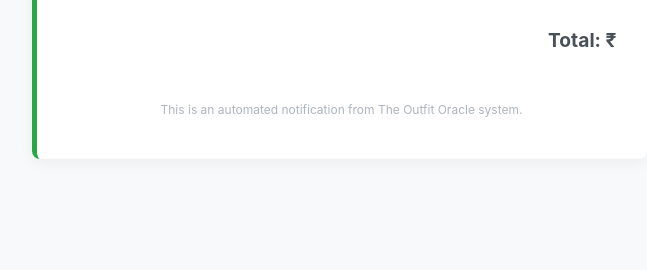
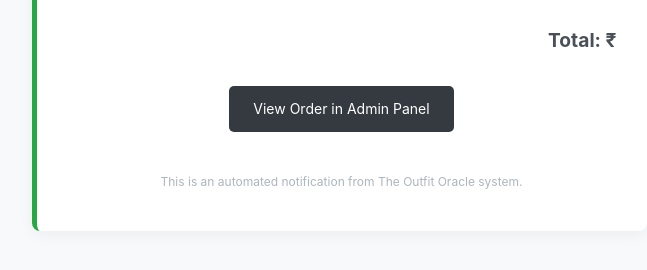
Before and after one commit to vickyrock008/E-commerce-Fashion-Clothing, a Python web app: template backend/app/templates/new_order_admin_notification.html in a window 1280 px wide. Shown: the part 474-744 px from the top of the page, without its empty margins (301-948 px from the left). Run offline with Jinja, Linux system fonts and the light colour scheme; the template is opened without the code that fills it, so the values that code supplies are empty.

Commit message:
Update new_order_admin_notification.html

```diff
--- a/backend/app/templates/new_order_admin_notification.html
+++ b/backend/app/templates/new_order_admin_notification.html
@@ -50,6 +50,9 @@
             </table>
 
             <p class="total">Total: ₹{{ total }}</p>
+            <div class="button-wrapper">
+                <a href="{{ admin_order_link }}" class="button">View Order in Admin Panel</a>
+            </div>
         </div>
         <div class="footer">
             <p>This is an automated notification from The Outfit Oracle system.</p>
```
